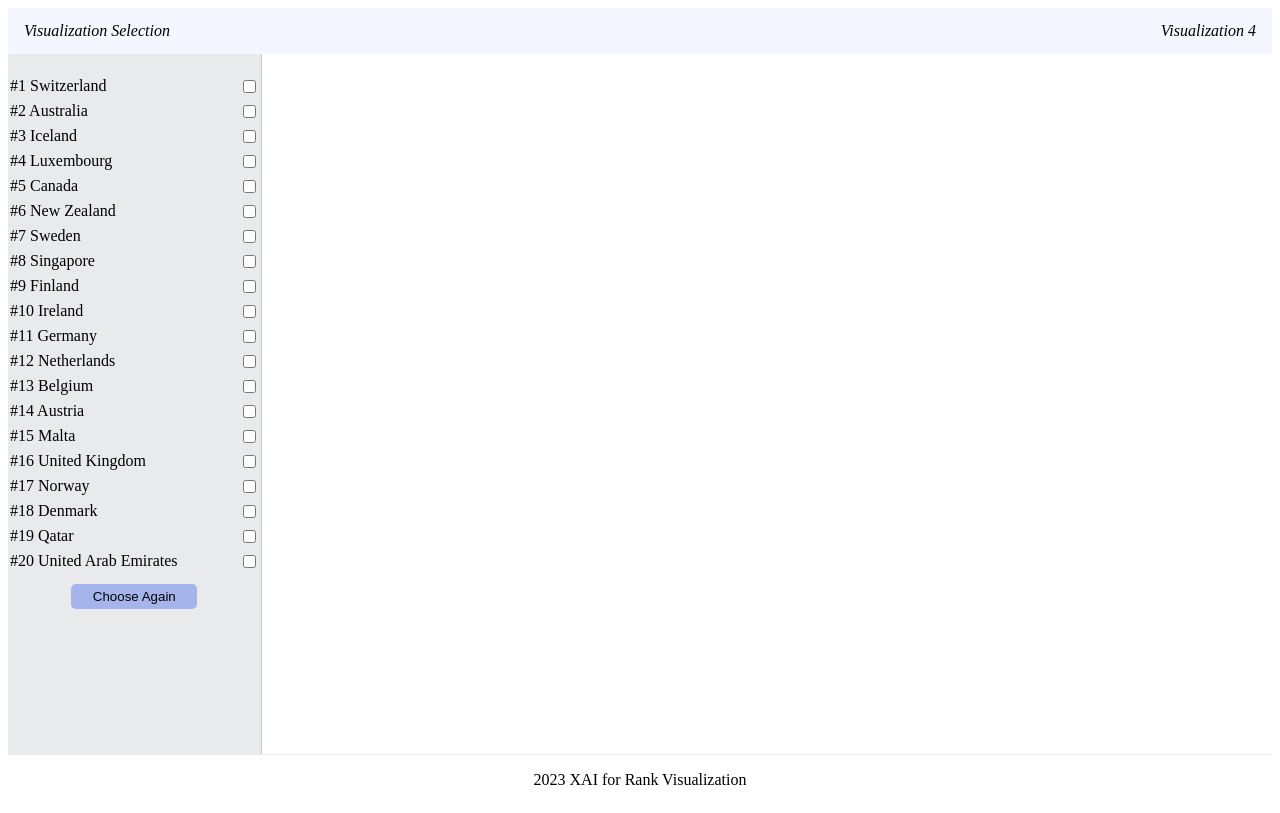
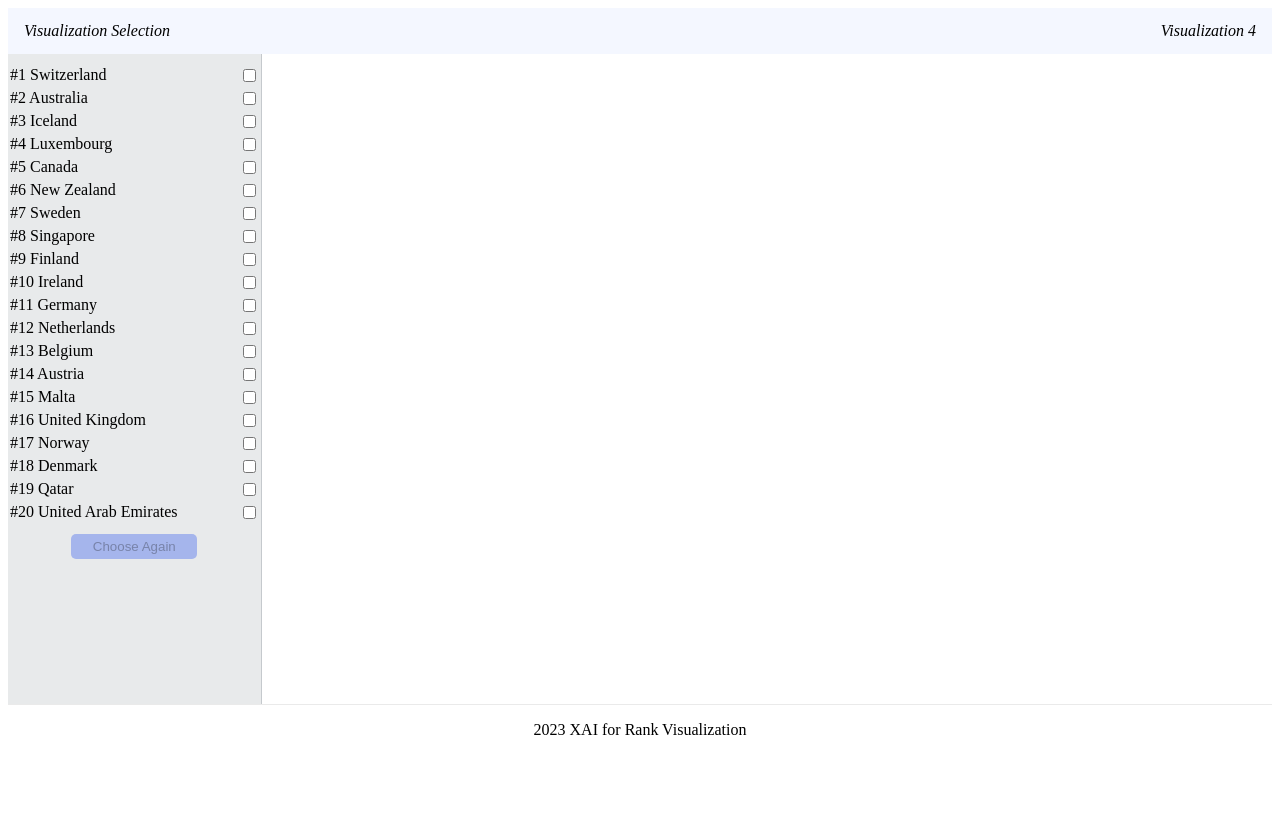
Before and after one commit to tluo3032/visualization_xai, a Next.js app: page /visualization4 in a window 1280 px wide. Built offline with nearby package versions, Linux system fonts and the light colour scheme.

Commit message:
Add comparison component

```diff
--- a/src/components/CountrySelectList.js
+++ b/src/components/CountrySelectList.js
@@ -1,14 +1,11 @@
 import {countries} from "@/CountryData";
 import React, {useEffect, useState} from "react";
 import styles from "./CountrySelectList.module.css";
-import WaffleComparison from "@/components/WaffleComparison";
-import ButterflyChartSong from "@/chartComponents/ButterflyChartSong";
-import Image from "next/image";
-import { Dropdown } from "@nextui-org/react";
-
+import JuxtaposedComparison from "@/components/JuxtaposedComparison";
 
 export default function CountrySelectList(){
     const [selectedCountries, setSelectedCountries]=useState([]);
+
     function handleSelectedCountries(country,isSelected){
         if(isSelected){
         setSelectedCountries([...selectedCountries,country]);}
@@ -36,10 +33,12 @@ export default function CountrySelectList(){
                         </input>
                     </div>)
                 }
-                <button onClick={()=>handleChooseAgain()} className={styles.backButton}>
+                <button onClick={()=>handleChooseAgain()} className={styles.backButton} disabled={selectedCountries.length!=2}>
                     Choose Again
                 </button>
-            </div><div className={styles.columnright}>
+            </div>
+            <div className={styles.columnright}>
+                {selectedCountries.length==2 &&<JuxtaposedComparison country1={selectedCountries[0]} country2={selectedCountries[1]}/>}
             </div>
         </div>
     )
--- a/src/components/CountrySelectList.module.css
+++ b/src/components/CountrySelectList.module.css
@@ -6,12 +6,12 @@
 .columnleft{
     float: left;
     width: 20%;
-    height: 85vh;
+    height: 80vh;
     background-color: rgba(178, 185, 189, 0.3);
     border-right-style: solid;
     border-right-width: thin;
     border-right-color: rgba(178, 185, 189, 0.65);
-    padding-top: 20px;
+    padding-top: 10px;
 }
 .columnright{
     float: left;
@@ -19,7 +19,7 @@
 }
 .listItem{
     display: flex;
-    padding: 3px 2px;
+    padding: 2px 2px;
     justify-content: space-between;
 }
 .backButton{
--- /dev/null
+++ b/src/components/JuxtaposedComparison.js
@@ -0,0 +1,24 @@
+import BarChartCountry from "@/chartComponents/BarChartCountry";
+import {useState} from "react";
+import styles from "@/components/SongSelectList.module.css";
+
+export default function JuxtaposedComparison(props){
+    return(
+        <div>
+            <div>
+                {props.country1.country}
+                <BarChartCountry sorting={false}
+                                 hoverBlock={null}
+                                 setHoverBlock={() => {}}
+                                 country={props.country1}/>
+            </div>
+            <div>
+                {props.country2.country}
+                <BarChartCountry sorting={false}
+                                 hoverBlock={null}
+                                 setHoverBlock={() => {}}
+                                 country={props.country2}/>
+            </div>
+        </div>
+    )
+}
--- a/src/components/visualization.module.css
+++ b/src/components/visualization.module.css
@@ -53,7 +53,7 @@
   margin-left: 50px;
 }
 .body{
-  min-height: 90vh;
+  min-height: 85vh;
 }
 
 .title {
```
